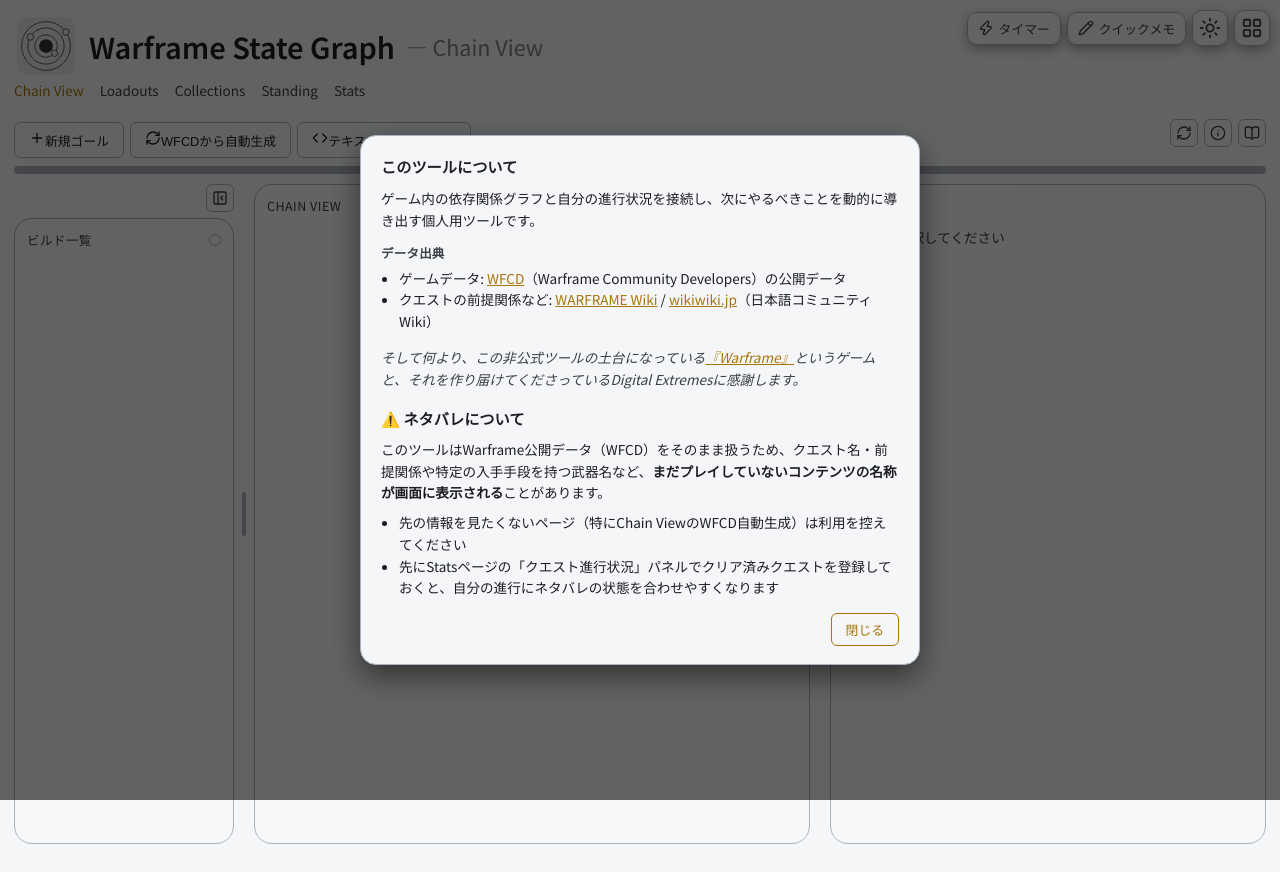
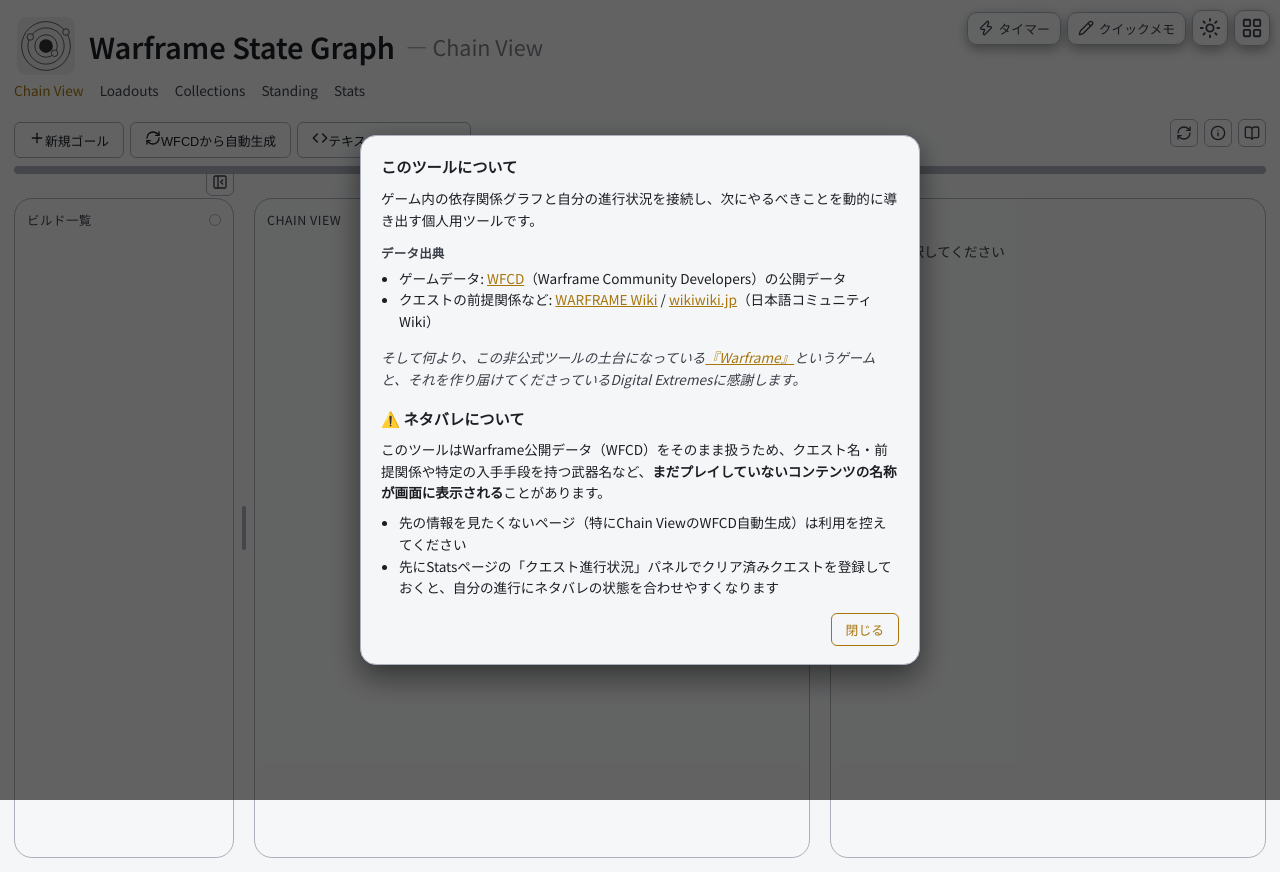
Before and after one commit to MotimotiNotch/warframe-state-graph, a website with bundled scripts: page ts/web/index.html in a window 1280 px wide. Built offline with nearby package versions, Linux system fonts and the light colour scheme; no server answers; files whose address does not match are found by name.

Commit message:
fix(sidebar): align build-list panel height with the other two panels
のっち報告: 他パネルとビルド一覧の高さがあってない. #folder-toggle-row
was a normal-flow row stacked above #folder-panel inside #folder-col
(355f06a) — #graph-panel/#panel have no equivalent row above them, so
#folder-panel's top edge sat lower than its siblings by exactly that
row's height, and (since #folder-col still stretches to match the
row's full height) its bottom edge came up short by the same amount.

#folder-toggle-row is now position:absolute (anchored to #folder-col,
poking up above #folder-panel's top border) instead of occupying its
own flex row. #folder-panel goes back to being the only in-flow child
of #folder-col, so it fills the entire stretched height again — same
top/bottom as #graph-panel/#panel. .layout gained a 24px margin-top so
the button has room to poke above the panel border without overlapping
the progress bar's 10px margin above it.

typecheck and bun test (71/71) clean. Verified in-browser: all three
panel tops/bottoms align, button still visible/clickable when
collapsed, round-trip collapse/expand and reload-persistence still
work, mobile-column simulation still stacks correctly, no console
errors.

```diff
--- a/ts/web/index.html
+++ b/ts/web/index.html
@@ -138,6 +138,10 @@
     display: flex;
     gap: 4px;
     align-items: stretch;
+    /* #folder-toggle-rowが#folder-panelの上端の外側へposition:absoluteで
+       ちょい乗せするため（下記#folder-col）、.progress-wrapとの間に
+       ボタン1個分の逃げ場を作る。 */
+    margin-top: 24px;
   }
   @media (max-width: 800px) {
     .layout { flex-direction: column; }
@@ -158,15 +162,25 @@
      （2026-08-28、のっち指摘：ヘッダー行に間借りさせるとタイトル/新規フォルダと
      ごちゃつく）。#layoutの実際のflexアイテムは#folder-panel自身ではなく
      この2つをまとめた#folder-col——split-pane.tsの幅の保存/復元・折りたたみは
-     #folder-colを対象にする。 */
+     #folder-colを対象にする。
+
+     #folder-toggle-rowは通常フローに乗せず（position:absolute）#folder-panelの
+     境界線の上にちょい乗せする——通常フローの行として積むと、#graph-panel/#panel
+     には無い分だけ#folder-panelの上端が下にずれ、3パネルの高さが揃わなくなった
+     （のっち指摘、2026-08-28）。absoluteにすることで#folder-panelは#folder-col内
+     唯一のin-flow要素に戻り、他2パネルとぴったり同じ高さで揃う。 */
   #folder-col {
+    position: relative;
     display: flex;
     flex-direction: column;
-    gap: 6px;
     flex: 0 0 220px;
     min-width: 160px;
   }
-  #folder-toggle-row { display: flex; justify-content: flex-end; }
+  #folder-toggle-row {
+    position: absolute;
+    top: -30px;
+    right: 0;
+  }
   #folder-panel {
     background: var(--panel);
     backdrop-filter: blur(var(--panel-blur));
```
